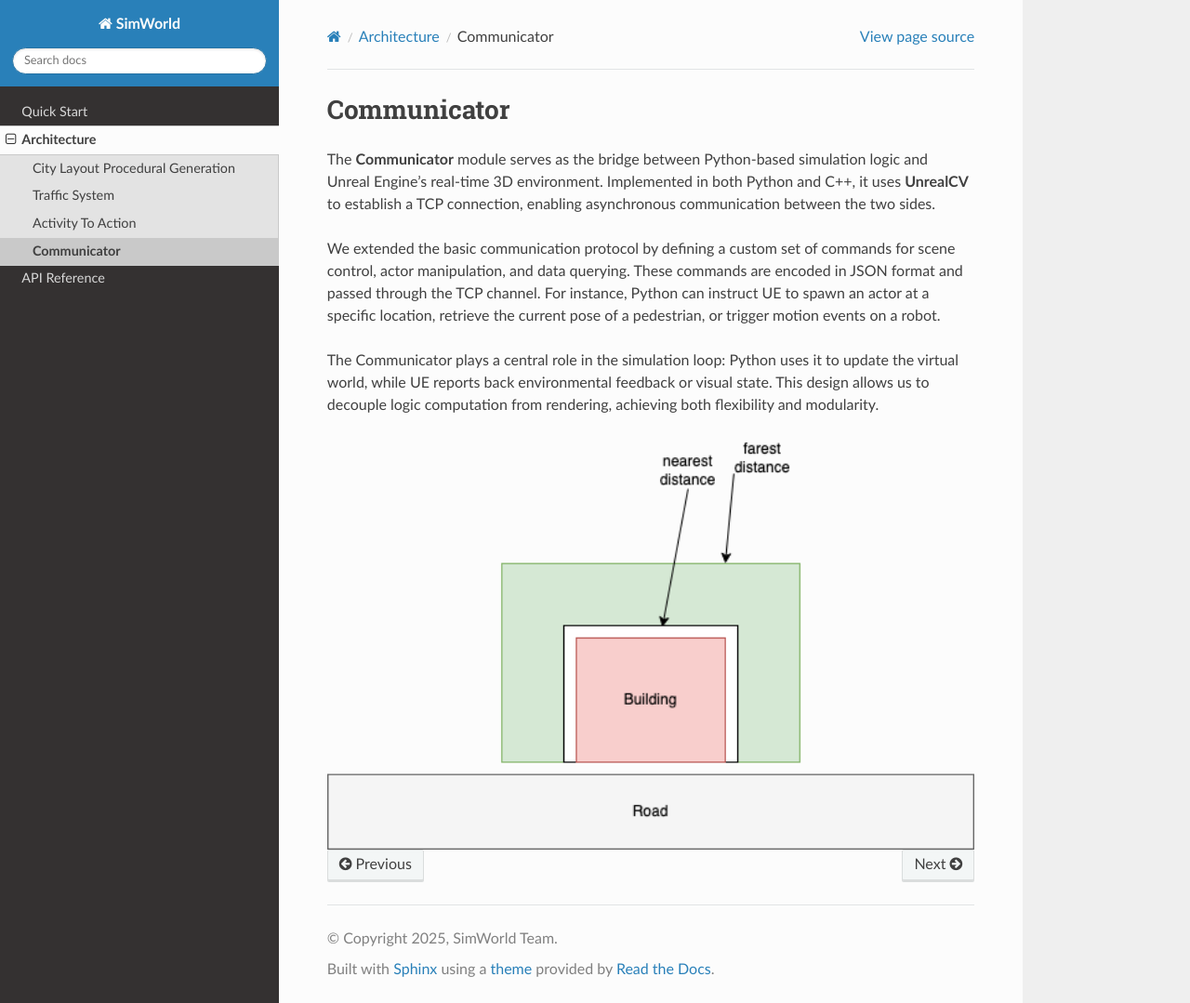
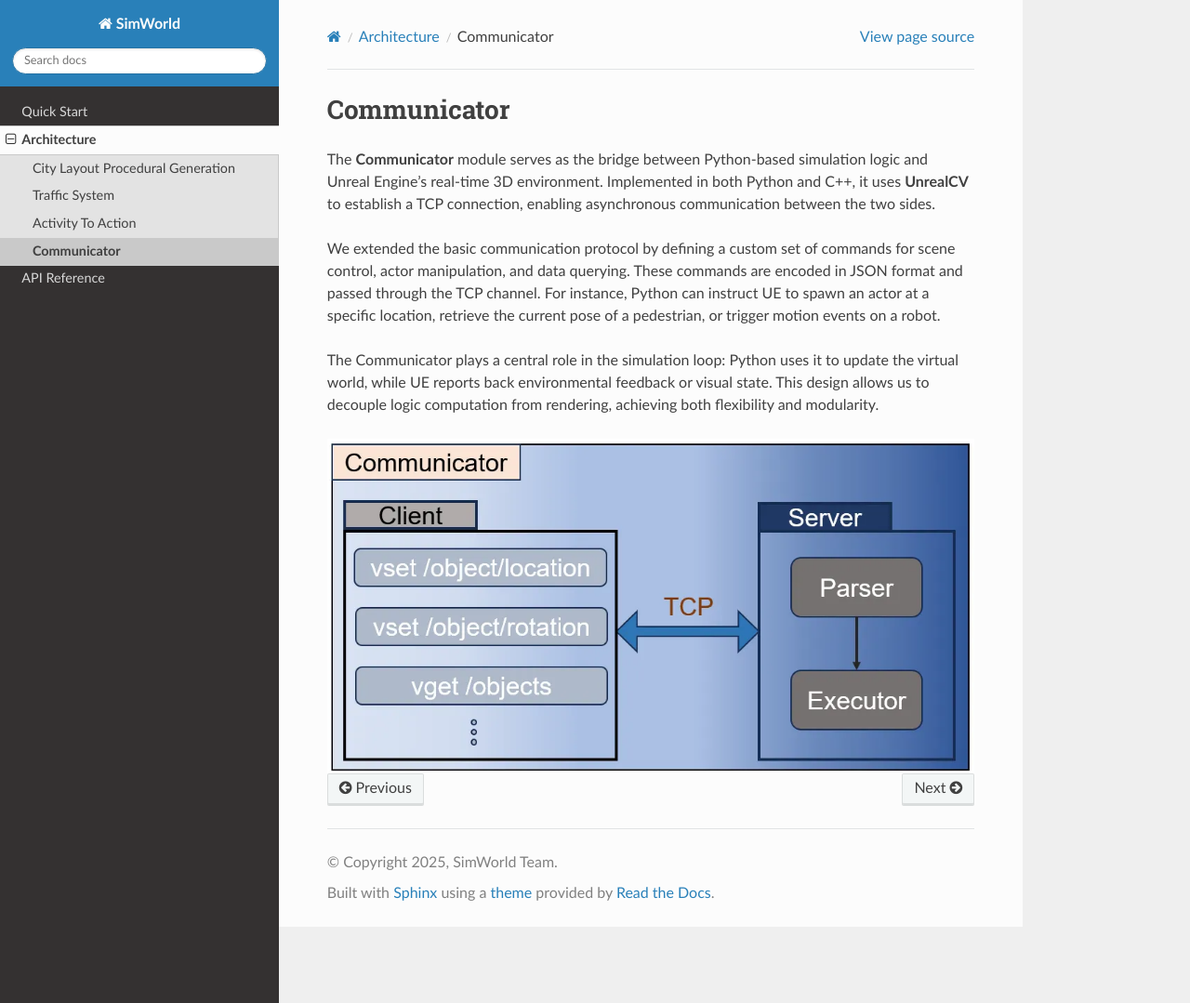
Before and after one commit to KoeYe/SimWorld-doc, a Sphinx documentation site: the page built from docs/source/architecture/communicator.rst, in a window 1280 px wide and 1079 px high. Shown: the whole window at 93% size. Built offline with Sphinx 7.4.7 and the Read the Docs theme 3.1.0, drawn with Linux system fonts in a browser that asks for light colours.

Commit message:
feat: add communicator

```diff
--- a/docs/source/architecture/communicator.rst
+++ b/docs/source/architecture/communicator.rst
@@ -7,7 +7,7 @@ We extended the basic communication protocol by defining a custom set of command
 
 The Communicator plays a central role in the simulation loop: Python uses it to update the virtual world, while UE reports back environmental feedback or visual state. This design allows us to decouple logic computation from rendering, achieving both flexibility and modularity.
 
-.. image:: ../assets/clpg_detail_1.png
+.. image:: ../assets/communicator.png
        :alt: Details Surround Building
        :width: 800px
        :align: center
```
